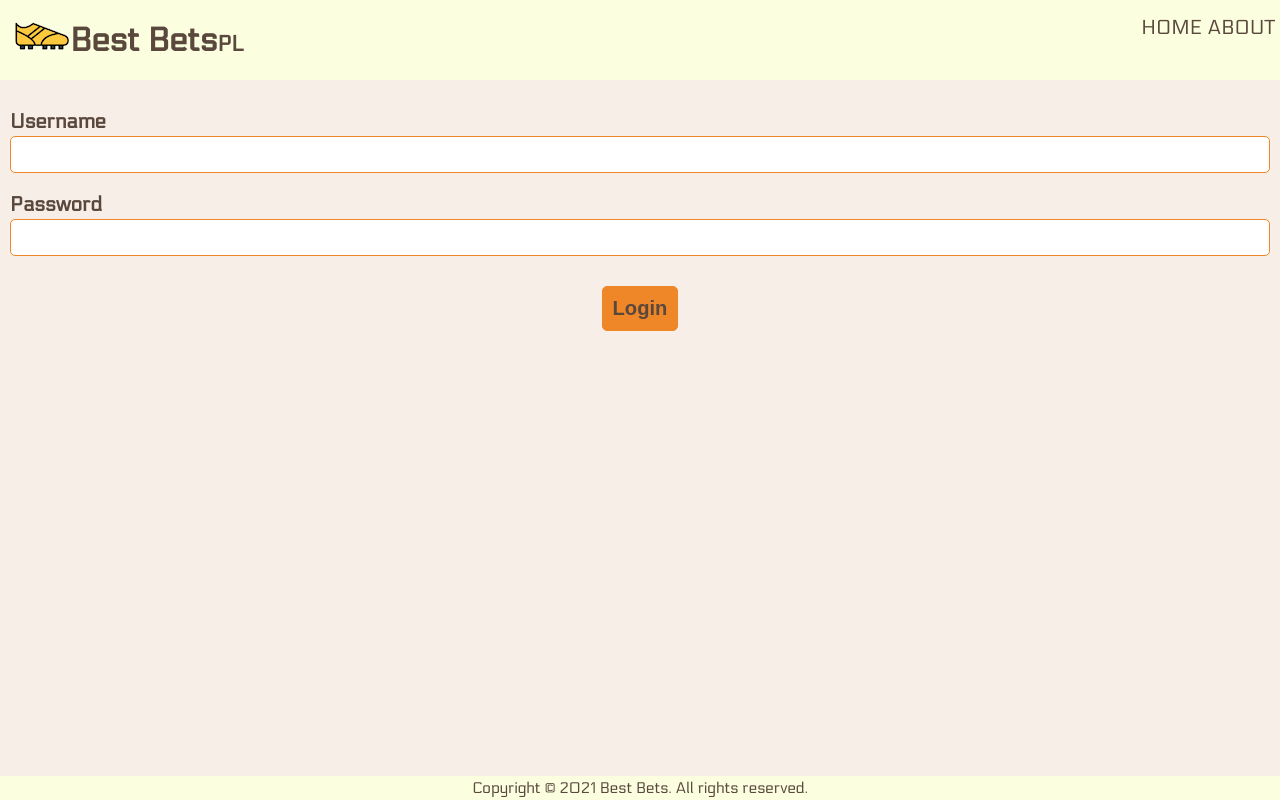
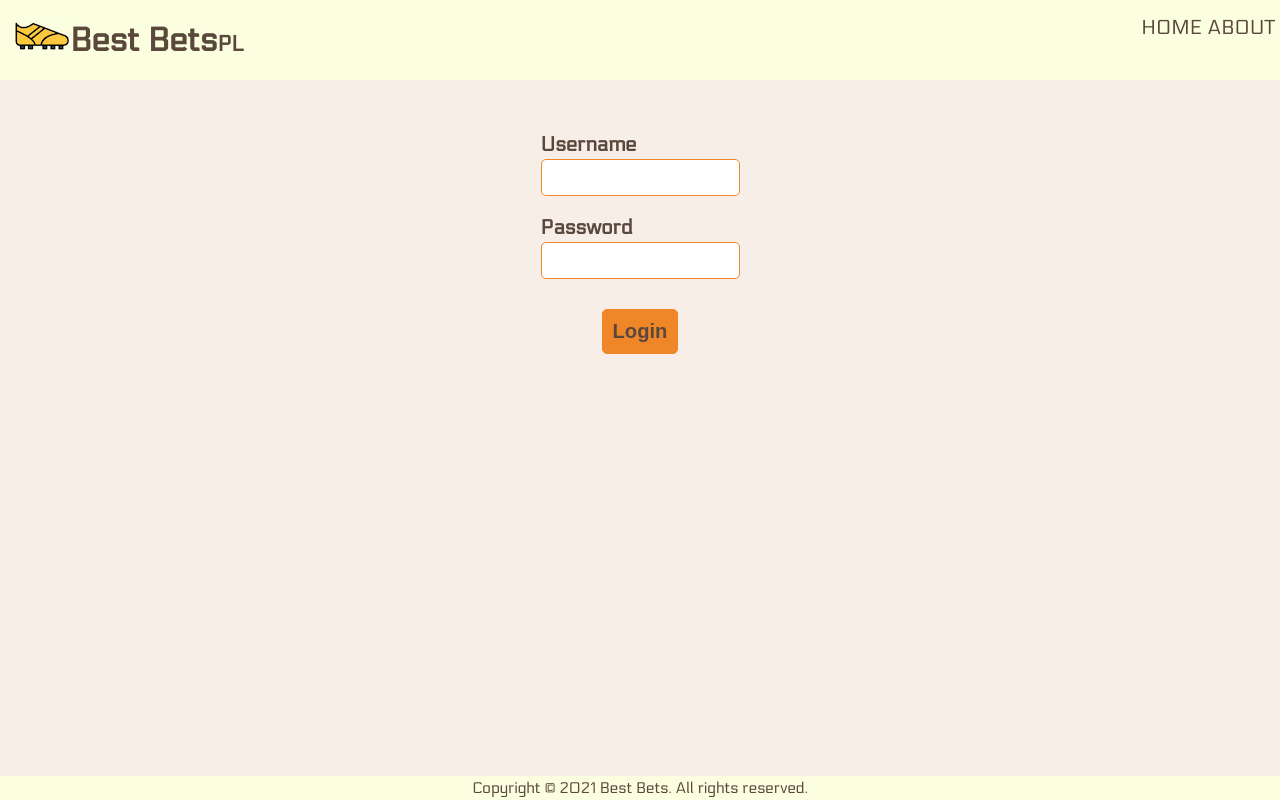
Before and after one commit to cupid4dev/best-bets, a Next.js app: page /login in a window 1280 px wide. Built offline with nearby package versions, Linux system fonts and the light colour scheme.

Commit message:
Minor styles improvements

```diff
--- a/components/form/Form.module.scss
+++ b/components/form/Form.module.scss
@@ -11,3 +11,9 @@
     display: block;
   }
 }
+
+.container {
+  @include breakpoint_m {
+    align-items: center;
+  }
+}
--- a/components/form/Form.tsx
+++ b/components/form/Form.tsx
@@ -34,7 +34,14 @@ const Form: React.FC<FormProps> = ({
   ...otherFormProps
 }) => {
   return (
-    <FlexContainer directionColumn columnGap rowGap paddingTop paddingBottom>
+    <FlexContainer
+      className={styles.container}
+      directionColumn
+      columnGap
+      rowGap
+      paddingTop
+      paddingBottom
+    >
       <form
         {...otherFormProps}
         onSubmit={(ev) => {
--- a/components/main/Main.module.scss
+++ b/components/main/Main.module.scss
@@ -1,5 +1,6 @@
 @import 'colors';
 @import 'sizes';
+@import 'breakpoints';
 
 .mainContainer {
   top: 10vh;
@@ -12,4 +13,8 @@
 
 .content {
   margin: $spacing-m;
+
+  @include breakpoint_m {
+    margin: $font-size-xl;
+  }
 }
```
